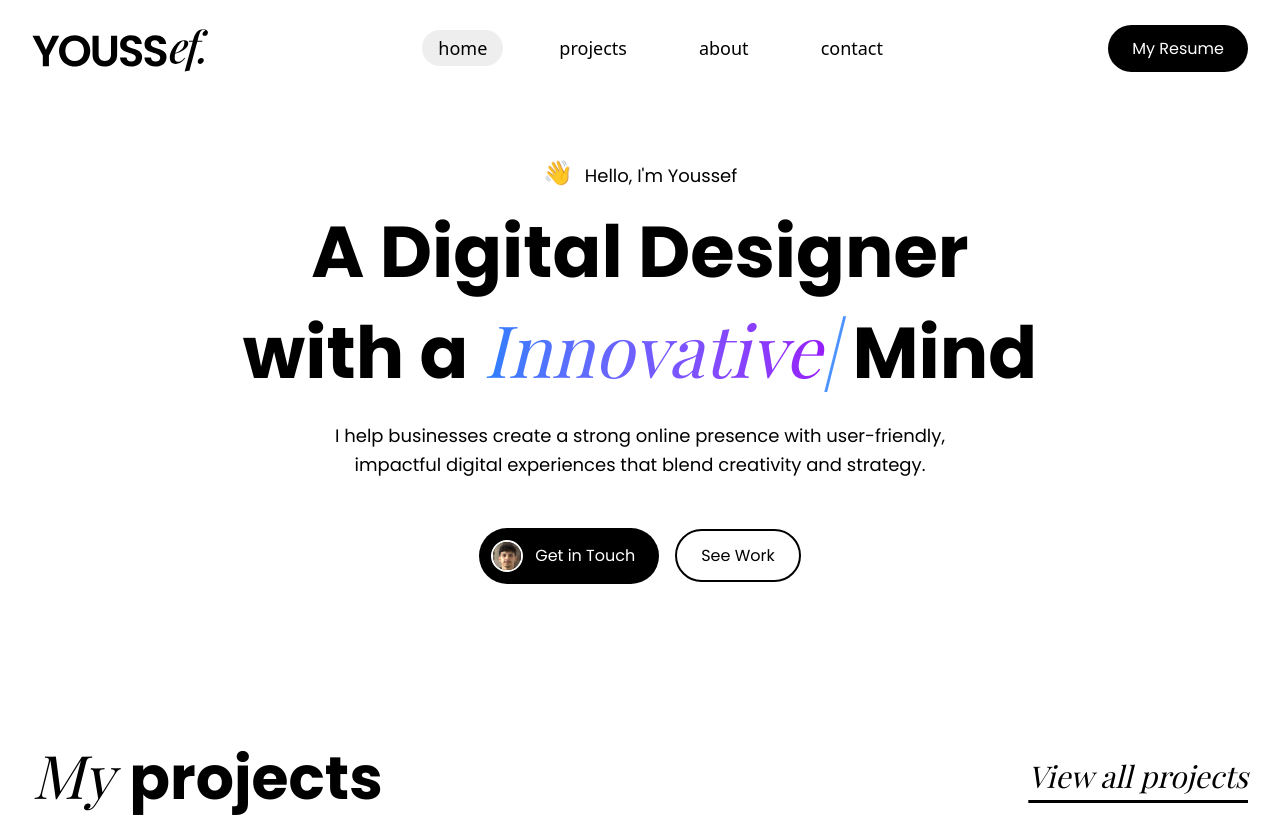
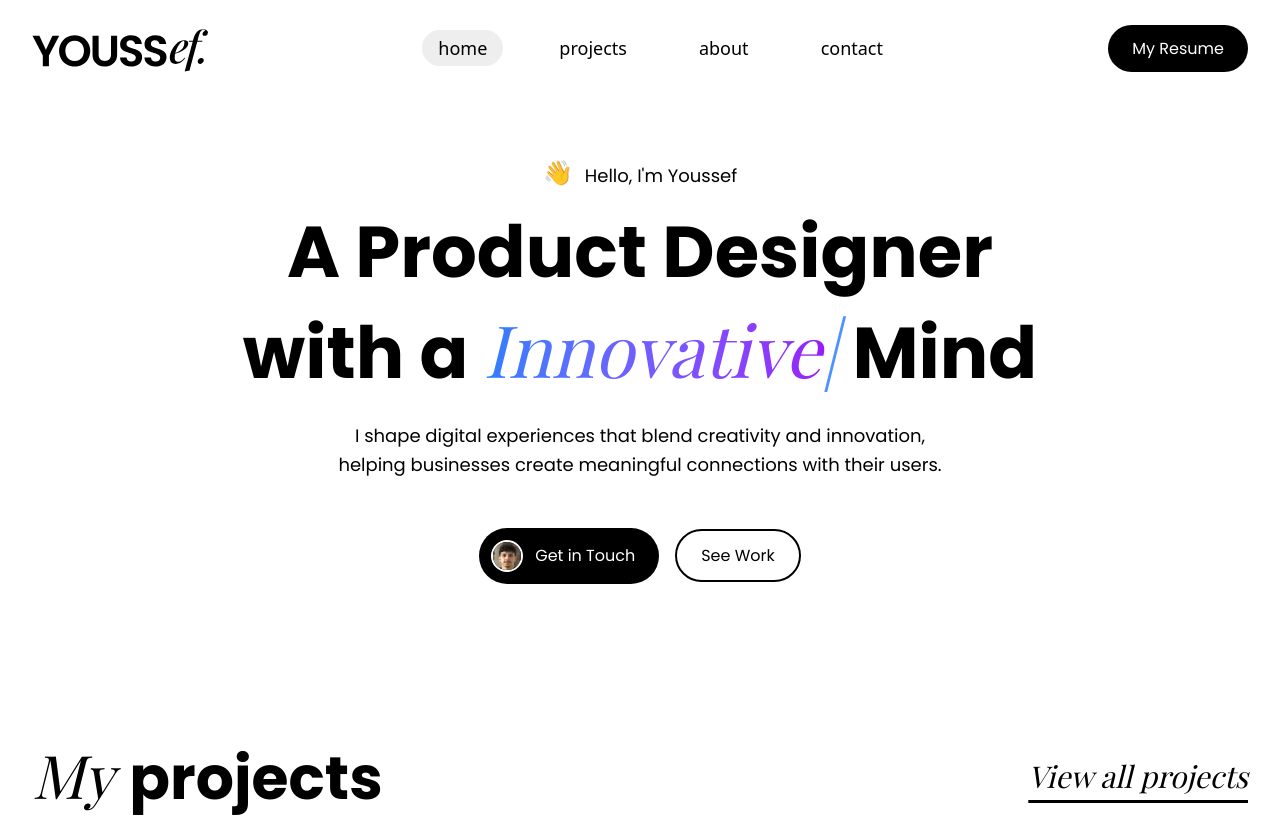
Before and after one commit to Y0ussy/Youssef-Auassar, a React (Vite) app: page / in a window 1280 px wide. Shown: the top 817 px of the page. Built offline with nearby package versions, Linux system fonts and the light colour scheme; a web font is replaced by a local one.

Commit message:
changed pdf file

```diff
--- a/src/pages/About.jsx
+++ b/src/pages/About.jsx
@@ -167,8 +167,8 @@ function About() {
 								</span>
 							</h2>
 							<p className="text-base sm:text-lg md:text-xl text-gray-700 mb-4 sm:mb-6 leading-relaxed">
-								A 22-year-old multimedia designer from Brussels, passionate
-								about creating digital experiences that are both beautiful and
+								A 22-year-old Product Designer from Brussels, passionate about
+								creating digital experiences that are both beautiful and
 								functional.
 							</p>
 							<div className="flex flex-wrap gap-2 sm:gap-3 justify-center lg:justify-start">
--- a/src/pages/Homepage.jsx
+++ b/src/pages/Homepage.jsx
@@ -247,7 +247,7 @@ function Homepage() {
 						className="text-3xl sm:text-4xl md:text-6xl lg:text-7xl font-bold text-black mb-4 md:mb-6"
 						style={{ fontFamily: "Poppins, sans-serif" }}
 					>
-						A Digital Designer
+						A Product Designer
 					</h1>
 					<h2
 						className="text-3xl sm:text-4xl md:text-6xl lg:text-7xl font-bold text-black mb-6 md:mb-8"
@@ -278,13 +278,11 @@ function Homepage() {
 						}}
 					>
 						<span className="block sm:hidden">
-							I create impactful digital experiences that blend creativity and
-							strategy.
+							I shape digital experiences that blend creativity and innovation.
 						</span>
 						<span className="hidden sm:block">
-							I help businesses create a strong online presence with
-							user-friendly, impactful digital experiences that blend creativity
-							and strategy.
+							I shape digital experiences that blend creativity and innovation,
+							helping businesses create meaningful connections with their users.
 						</span>
 					</p>
 
```
Also changed, not shown: 1 other file (tests, documents, lock files or other folders).
